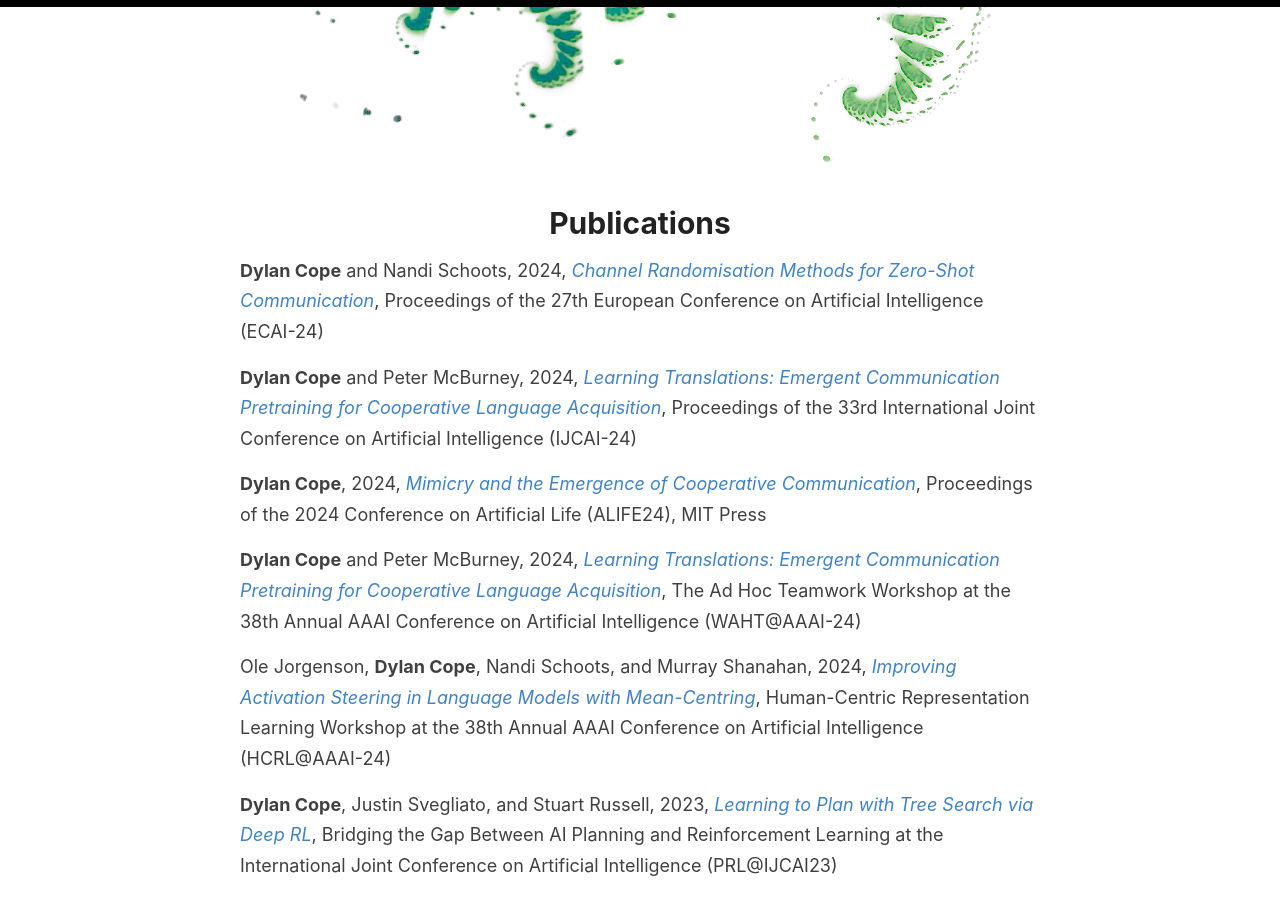
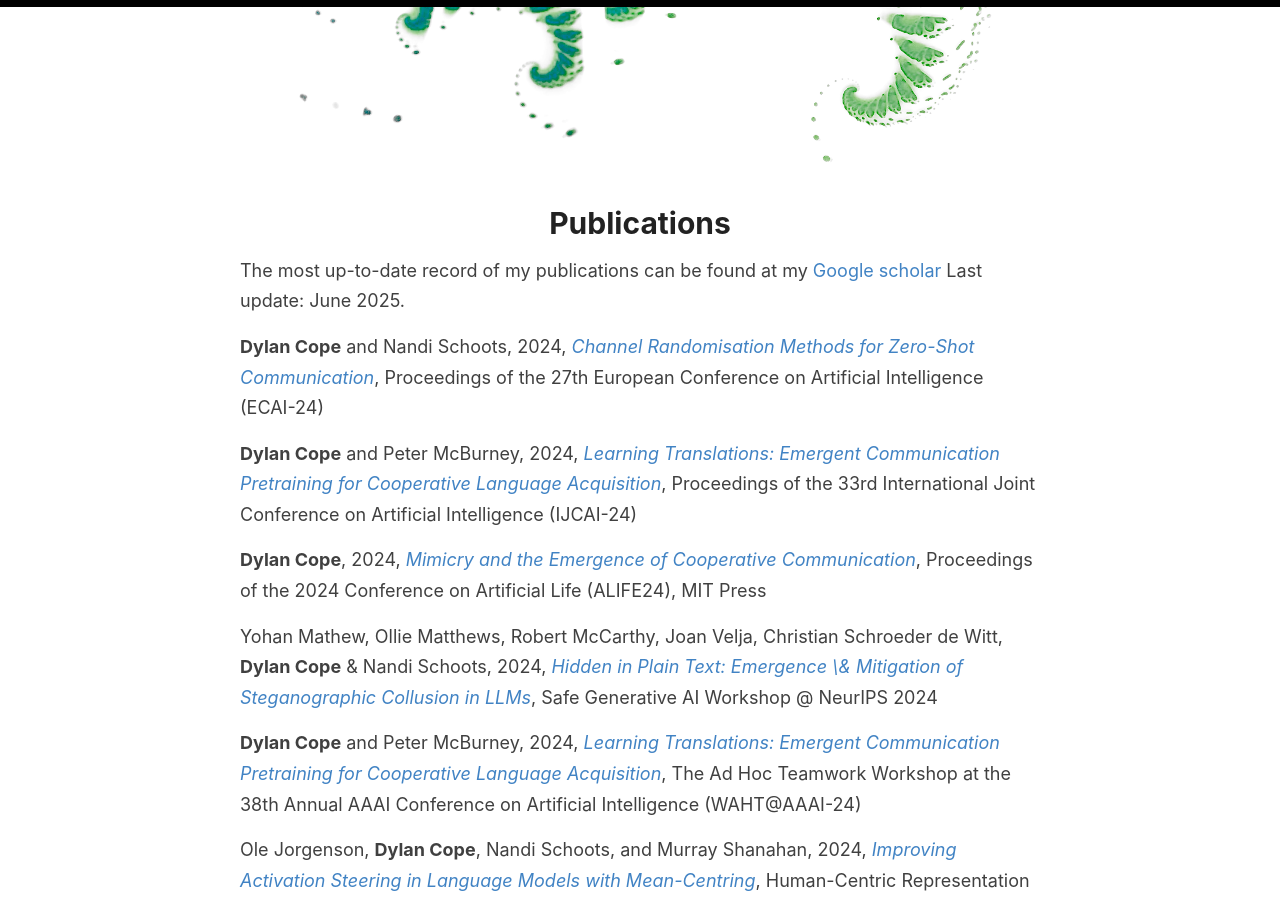
Before and after one commit to DylanCope/dylancope.github.io, a Jekyll site: the page built from _pages/publications.md, in a window 1280 px wide and 900 px high, scrolled down 259 px. Built offline with Jekyll 4.4.1, drawn with Linux system fonts in a browser that asks for light colours.

Commit message:
Update publications.md

```diff
--- a/_pages/publications.md
+++ b/_pages/publications.md
@@ -4,11 +4,16 @@ title: Publications
 permalink: /pubs/
 ---
 
+The most up-to-date record of my publications can be found at my [Google scholar](https://scholar.google.com/citations?user=_PKVsiQAAAAJ&hl=en)
+Last update: June 2025.
+
 **Dylan Cope** and Nandi Schoots, 2024, [_Channel Randomisation Methods for Zero-Shot Communication_](), Proceedings of the 27th European Conference on Artificial Intelligence (ECAI-24)
 
 **Dylan Cope** and Peter McBurney, 2024, [_Learning Translations: Emergent Communication Pretraining for Cooperative Language Acquisition_](https://arxiv.org/abs/2402.16247), Proceedings of the 33rd International Joint Conference on Artificial Intelligence (IJCAI-24)
 
 **Dylan Cope**, 2024, [_Mimicry and the Emergence of Cooperative Communication_](https://arxiv.org/abs/2305.12249), Proceedings of the 2024 Conference on Artificial Life (ALIFE24), MIT Press
+
+Yohan Mathew, Ollie Matthews, Robert McCarthy, Joan Velja, Christian Schroeder de Witt, **Dylan Cope** & Nandi Schoots, 2024, [_Hidden in Plain Text: Emergence \& Mitigation of Steganographic Collusion in LLMs_](https://arxiv.org/abs/2410.03768), Safe Generative AI Workshop @ NeurIPS 2024
 
 **Dylan Cope** and Peter McBurney, 2024, [_Learning Translations: Emergent Communication Pretraining for Cooperative Language Acquisition_](https://sites.google.com/view/ad-hoc-teamwork/home?authuser=0), The Ad Hoc Teamwork Workshop at the 38th Annual AAAI Conference on Artificial Intelligence (WAHT@AAAI-24)
 
```
